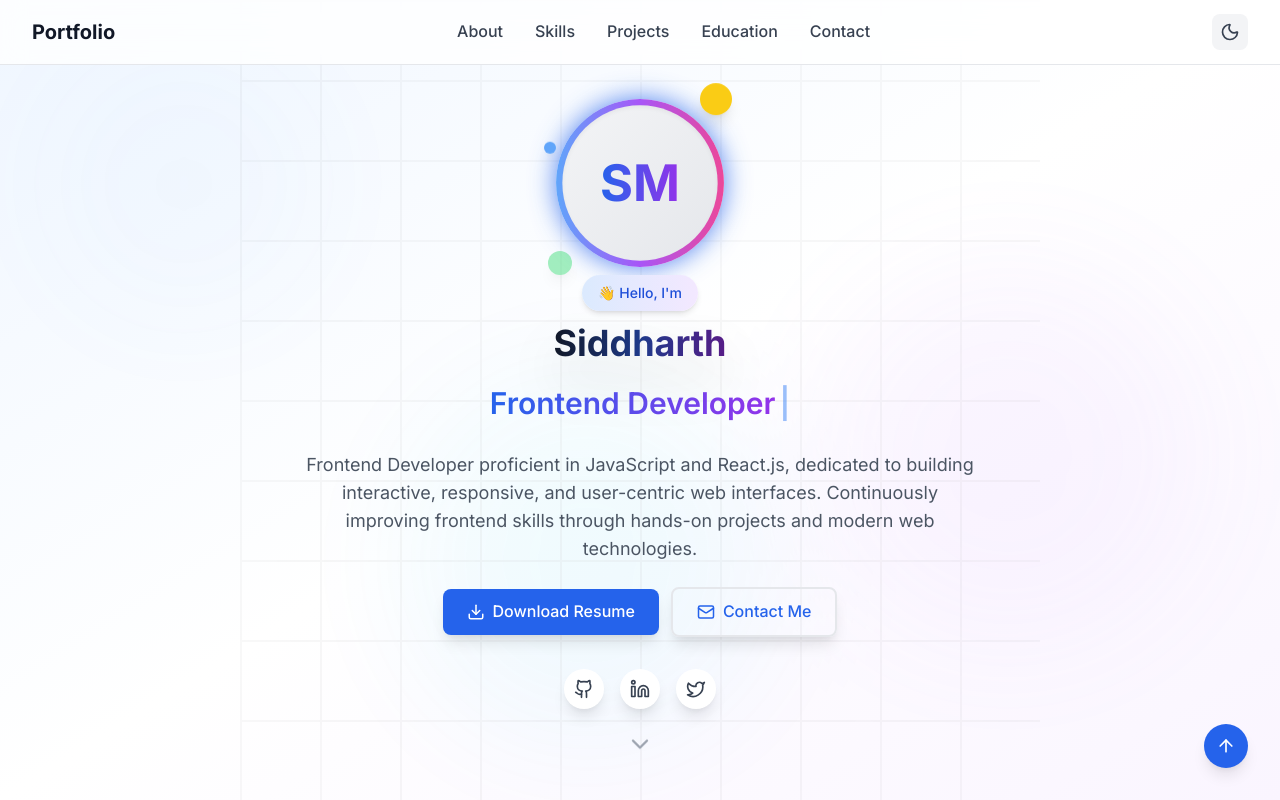
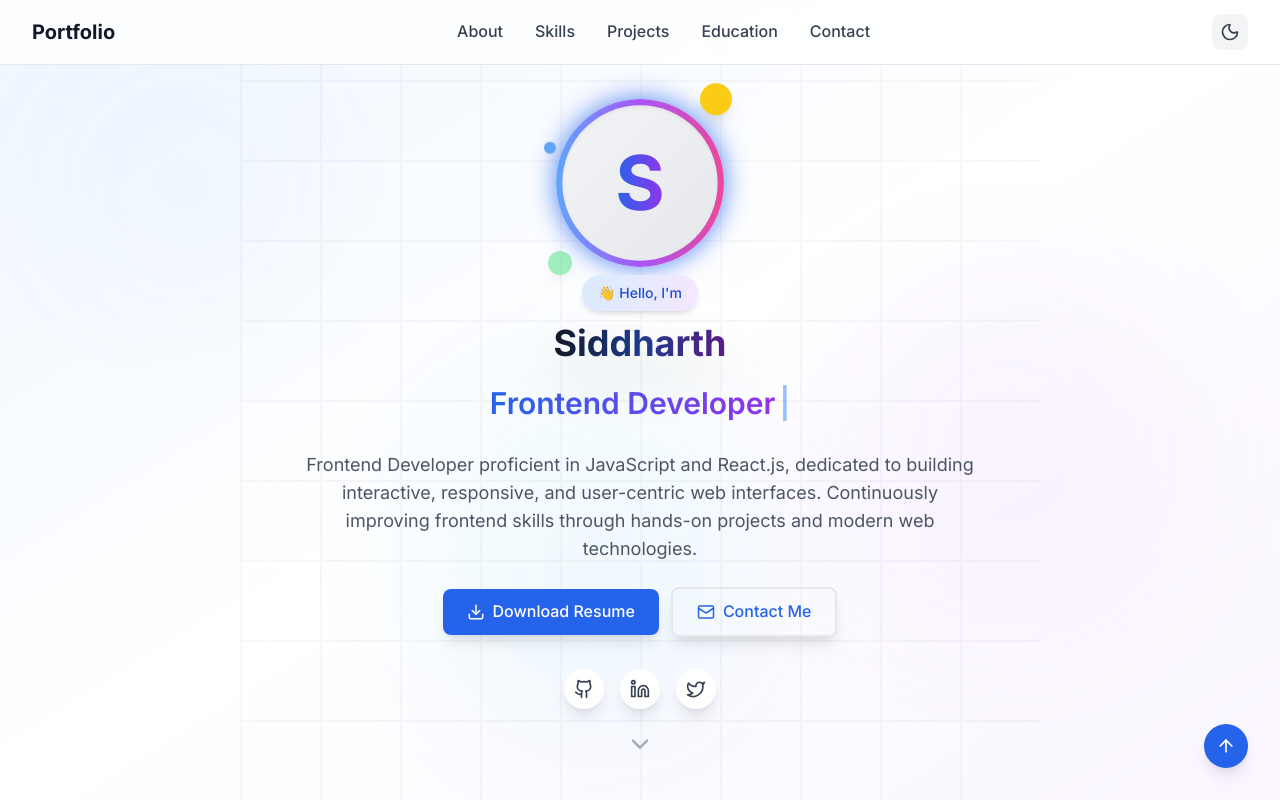
Before and after one commit to siddharthsharma983/my-Portfolio, a React (Vite) app: page / in a window 1280 px wide. Shown: the top 800 px of the page. Built offline with nearby package versions, Linux system fonts and the light colour scheme.

Commit message:
Updated logo: removed M from SM

```diff
--- a/src/components/Hero.jsx
+++ b/src/components/Hero.jsx
@@ -87,9 +87,9 @@ const Hero = () => {
             <div className="relative w-32 h-32 md:w-40 md:h-40 mx-auto">
               {/* Outer glow ring with enhanced size */}
               <div className="absolute inset-0 rounded-full bg-gradient-to-r from-blue-400 via-purple-500 to-pink-500 p-1.5 shadow-2xl animate-pulse-glow">
-                <div className="w-full h-full rounded-full bg-gradient-to-br from-gray-100 to-gray-200 dark:from-gray-700 dark:to-gray-800 flex items-center justify-center text-4xl md:text-5xl font-bold text-gray-700 dark:text-gray-200 shadow-inner">
+                <div className="w-full h-full rounded-full bg-gradient-to-br from-gray-100 to-gray-200 dark:from-gray-700 dark:to-gray-800 flex items-center justify-center text-6xl md:text-7xl font-bold text-gray-700 dark:text-gray-200 shadow-inner">
                   <span className="bg-gradient-to-r from-blue-600 to-purple-600 bg-clip-text text-transparent">
-                    SM
+                    S
                   </span>
                 </div>
               </div>
```
